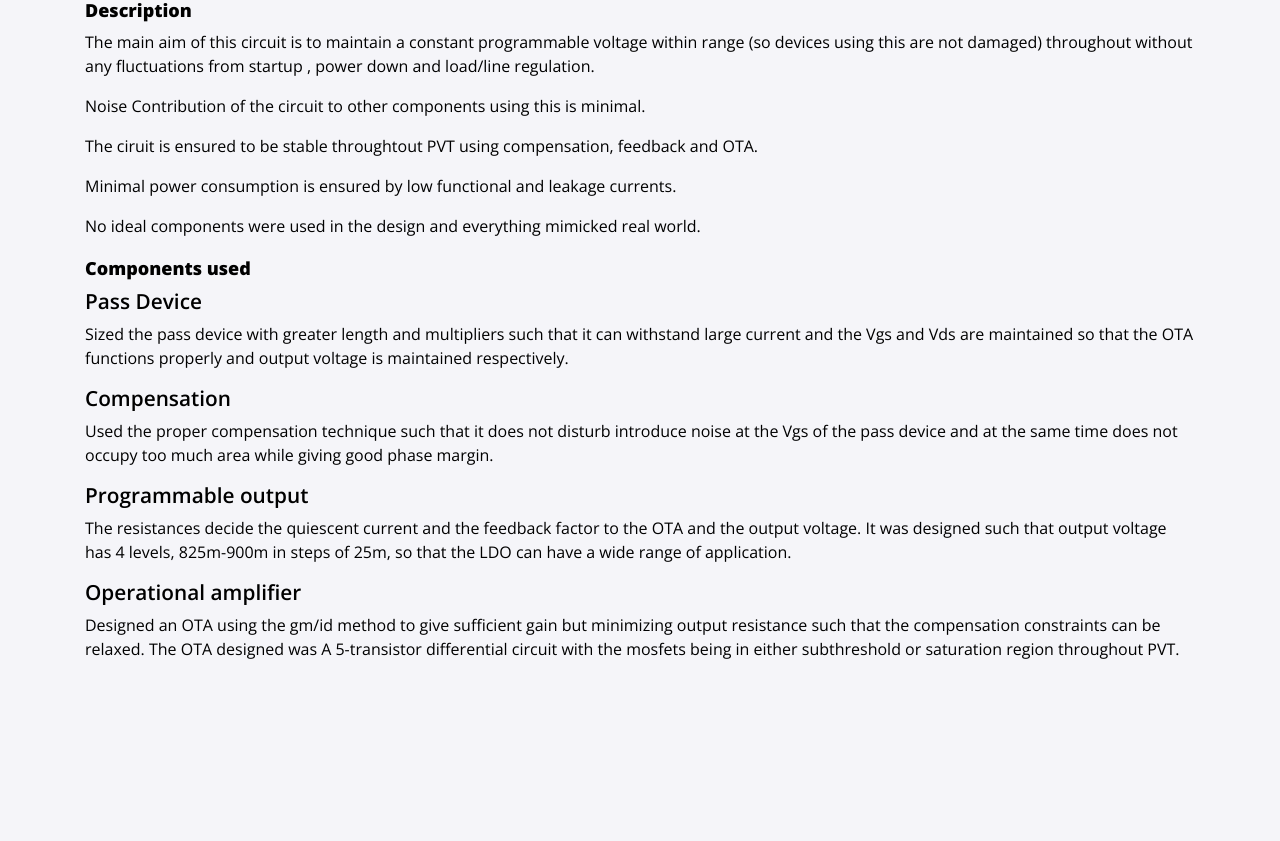
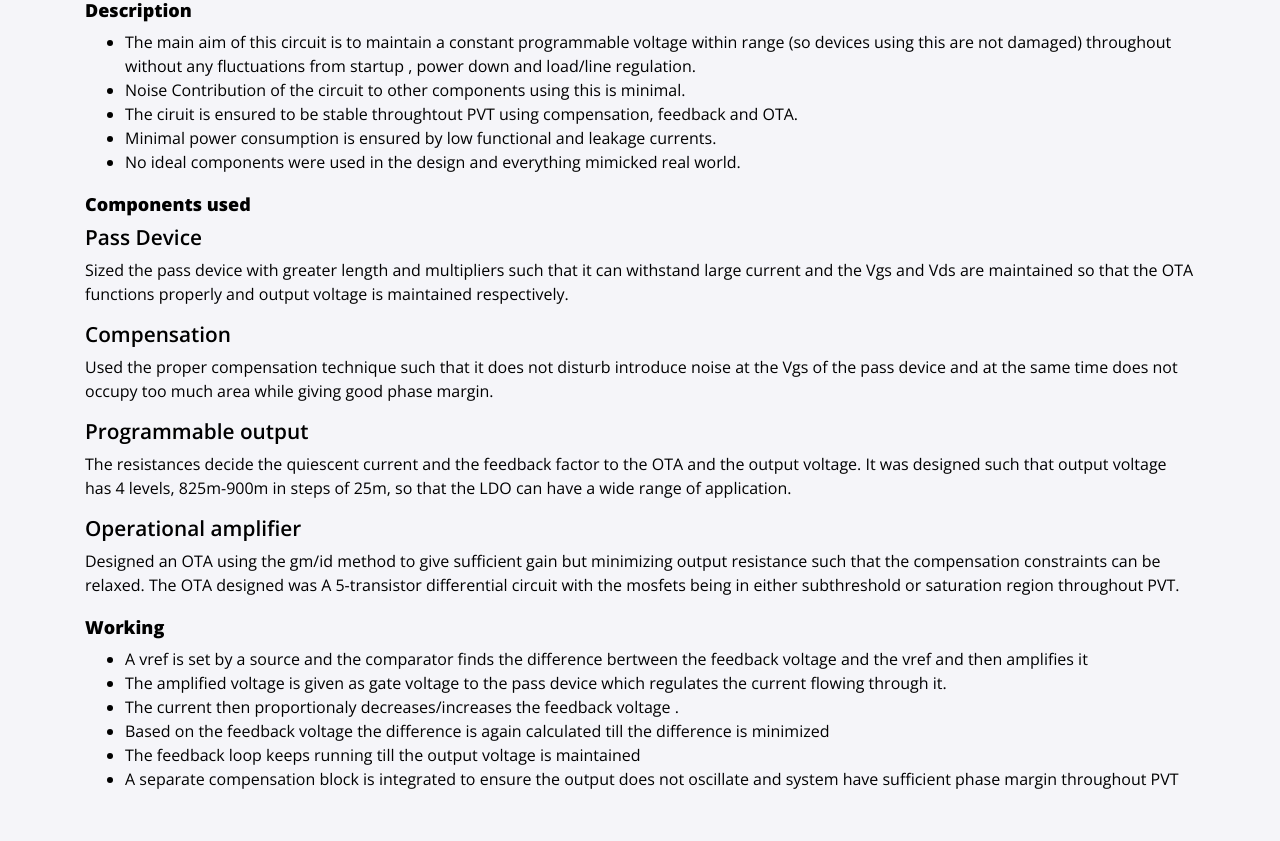
Before and after one commit to harshrawat17/template3, a Jekyll site: the page built from projects/LDO.md, in a window 1280 px wide. Shown: the part 521-1362 px from the top of the page. Built offline with Jekyll 4.4.1, drawn with Linux system fonts in a browser that asks for light colours; nearby versions of some CDN libraries; before the commit the page ends 1232 px from its top, so only the background shows below that.

Commit message:
Update LDO.md

```diff
--- a/projects/LDO.md
+++ b/projects/LDO.md
@@ -9,15 +9,11 @@ layout: page
 
 ## Description
 
-The main aim of this circuit is to maintain a constant programmable voltage within range (so devices using this are not damaged) throughout without any fluctuations from startup , power down and load/line regulation.
-
-Noise Contribution of the circuit to other components using this is minimal.
-
-The ciruit is ensured to be stable throughtout PVT using compensation, feedback and OTA.
-
-Minimal power consumption is ensured by low functional and leakage currents.
-
-No ideal components were used in the design and everything mimicked real world.
+* The main aim of this circuit is to maintain a constant programmable voltage within range (so devices using this are not damaged) throughout without any fluctuations from startup , power down and load/line regulation.
+* Noise Contribution of the circuit to other components using this is minimal.
+* The ciruit is ensured to be stable throughtout PVT using compensation, feedback and OTA.
+* Minimal power consumption is ensured by low functional and leakage currents.
+* No ideal components were used in the design and everything mimicked real world.
 
 ## Components used
 
@@ -41,3 +37,12 @@ Designed an OTA using the gm/id method to give sufficient gain but minimizing ou
 resistance such that the compensation constraints can be relaxed. The OTA designed was
 A 5-transistor differential circuit with the mosfets being in either subthreshold or saturation
 region throughout PVT.
+
+## Working
+
+* A vref is set by a source and the comparator finds the difference bertween the feedback voltage and the vref and then amplifies it
+* The amplified voltage is given as gate voltage to the pass device which regulates the current flowing through it.
+* The current then proportionaly decreases/increases the feedback voltage .
+* Based on the feedback voltage the difference is again calculated till the difference is minimized
+* The feedback loop keeps running till the output voltage is maintained
+* A separate compensation block is integrated to ensure the output does not oscillate and system have sufficient phase margin throughout PVT
```
